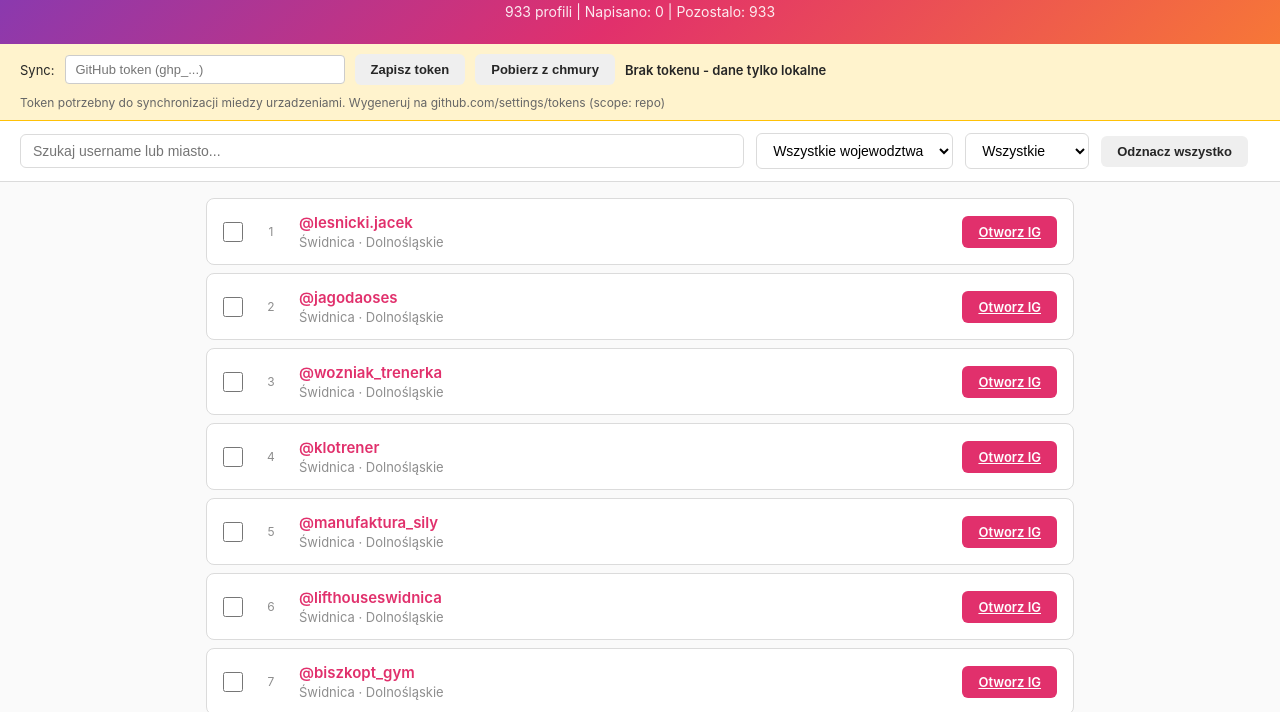
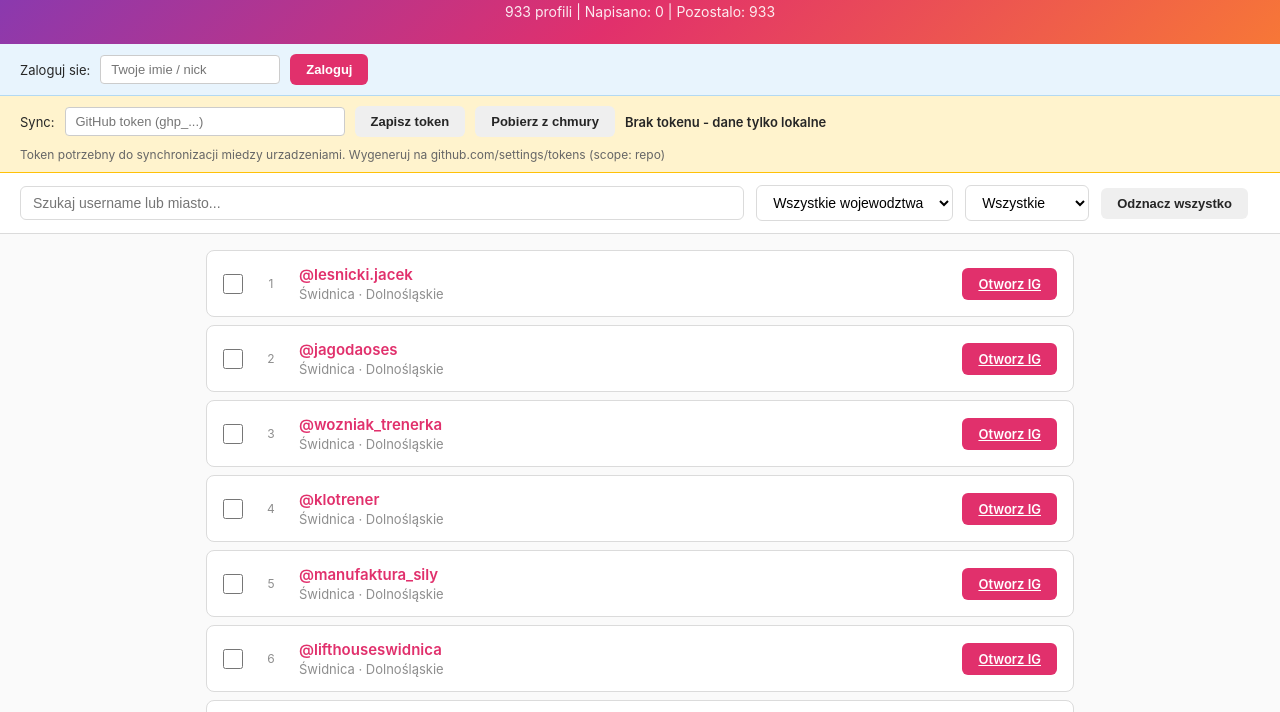
Before and after one commit to TadekBudowlaniec/zamulonestawy, a plain HTML site: page index.html in a window 1280 px wide. Shown: the part 56-768 px from the top of the page. Drawn offline with Linux system fonts and the light colour scheme.

Commit message:
Add user login - track who contacted each profile
- Simple login bar (name/nick saved in localStorage)
- Checkbox records who marked it (shown as "przez Imie")
- Must be logged in to check/uncheck profiles
- Syncs user info to GitHub with contacted data

Co-Authored-By: Claude Opus 4.6 (1M context) <noreply@anthropic.com>

```diff
--- a/index.html
+++ b/index.html
@@ -91,6 +91,21 @@ body { font-family: -apple-system, 'Segoe UI', Arial, sans-serif; background: #f
 }
 .scroll-top:hover { background: #c91358; }
 
+.login-bar {
+  background: #e8f4fd; padding: 10px 20px; border-bottom: 1px solid #b3d9f2;
+  display: flex; align-items: center; gap: 10px; font-size: 13px;
+}
+.login-bar input[type="text"] {
+  padding: 6px 10px; border: 1px solid #ccc; border-radius: 4px; font-size: 13px; width: 180px;
+}
+.login-bar .user-badge {
+  background: #E1306C; color: white; padding: 4px 12px; border-radius: 12px;
+  font-weight: 600; font-size: 13px;
+}
+.contacted-by {
+  font-size: 11px; color: #666; font-style: italic;
+}
+
 .sync-bar {
   background: #fff3cd; padding: 10px 20px; border-bottom: 1px solid #ffc107;
   display: flex; align-items: center; gap: 10px; flex-wrap: wrap; font-size: 13px;
@@ -112,6 +127,13 @@ body { font-family: -apple-system, 'Segoe UI', Arial, sans-serif; background: #f
     Napisano: <span id="contactedCount">0</span> |
     Pozostalo: <span id="remainingCount">933</span>
   </div>
+</div>
+
+<div class="login-bar" id="loginBar">
+  <span>Zaloguj sie:</span>
+  <input type="text" id="loginInput" placeholder="Twoje imie / nick">
+  <button class="btn btn-pink" onclick="login()">Zaloguj</button>
+  <span id="loginStatus"></span>
 </div>
 
 <div class="sync-bar" id="syncBar">
@@ -1228,13 +1250,53 @@ function scheduleSyncToGithub() {
   syncTimeout = setTimeout(() => syncToGithub(), 2000); // 2s po ostatnim kliknieciu
 }
 
+// ─── LOGIN ───────────────────────────────────────────────────────────────────
+
+const USER_KEY = 'ig_current_user';
+
+function getCurrentUser() {
+  return localStorage.getItem(USER_KEY) || '';
+}
+
+function login() {
+  const name = document.getElementById('loginInput').value.trim();
+  if (!name) { alert('Wpisz imie lub nick!'); return; }
+  localStorage.setItem(USER_KEY, name);
+  document.getElementById('loginInput').value = '';
+  updateLoginUI();
+}
+
+function logout() {
+  localStorage.removeItem(USER_KEY);
+  updateLoginUI();
+}
+
+function updateLoginUI() {
+  const user = getCurrentUser();
+  const bar = document.getElementById('loginBar');
+  if (user) {
+    bar.innerHTML = `<span>Zalogowany jako:</span> <span class="user-badge">${user}</span> <button class="btn btn-gray" onclick="logout()">Wyloguj</button>`;
+  } else {
+    bar.innerHTML = `<span>Zaloguj sie:</span> <input type="text" id="loginInput" placeholder="Twoje imie / nick"> <button class="btn btn-pink" onclick="login()">Zaloguj</button>`;
+    // Enter w polu logowania
+    setTimeout(() => {
+      const inp = document.getElementById('loginInput');
+      if (inp) inp.addEventListener('keydown', e => { if (e.key === 'Enter') login(); });
+    }, 0);
+  }
+}
+
+// ─── TOGGLE ──────────────────────────────────────────────────────────────────
+
 function toggleContacted(username) {
+  const user = getCurrentUser();
+  if (!user) { alert('Zaloguj sie zeby zaznaczac profile!'); render(); return; }
+
   const data = getContacted();
   if (data[username]) delete data[username];
-  else data[username] = Date.now();
+  else data[username] = { by: user, at: Date.now() };
   saveLocal(data);
-  renderPage(); // Nie resetuj strony, tylko odśwież aktualną
-  // Aktualizuj liczniki
+  renderPage();
   const contactedCount = Object.keys(data).length;
   document.getElementById('contactedCount').textContent = contactedCount;
   document.getElementById('remainingCount').textContent = PROFILES.length - contactedCount;
@@ -1303,7 +1365,9 @@ function renderPage() {
 
   list.innerHTML = pageItems.map((p, i) => {
     const num = start + i + 1;
-    const isContacted = !!contacted[p.username];
+    const entry = contacted[p.username];
+    const isContacted = !!entry;
+    const byText = (entry && entry.by) ? entry.by : '';
     return `
     <div class="profile-card ${isContacted ? 'contacted' : ''}">
       <input type="checkbox" ${isContacted ? 'checked' : ''}
@@ -1316,7 +1380,7 @@ function renderPage() {
         </div>
         <div class="profile-meta">${p.city} &middot; ${p.region}</div>
       </div>
-      <span class="badge-contacted">Napisano</span>
+      ${isContacted ? `<span class="badge-contacted">Napisano</span>${byText ? `<span class="contacted-by">przez ${byText}</span>` : ''}` : ''}
       <a href="${p.url}" target="_blank" class="btn btn-pink">Otworz IG</a>
     </div>`;
   }).join('');
@@ -1361,7 +1425,8 @@ document.getElementById('searchInput').addEventListener('input', render);
 document.getElementById('regionFilter').addEventListener('change', render);
 document.getElementById('statusFilter').addEventListener('change', render);
 
-// Przy starcie: renderuj z localStorage, potem sync z GitHub
+// Przy starcie
+updateLoginUI();
 render();
 if (getToken()) {
   document.getElementById('tokenInput').placeholder = 'Token zapisany';
```
